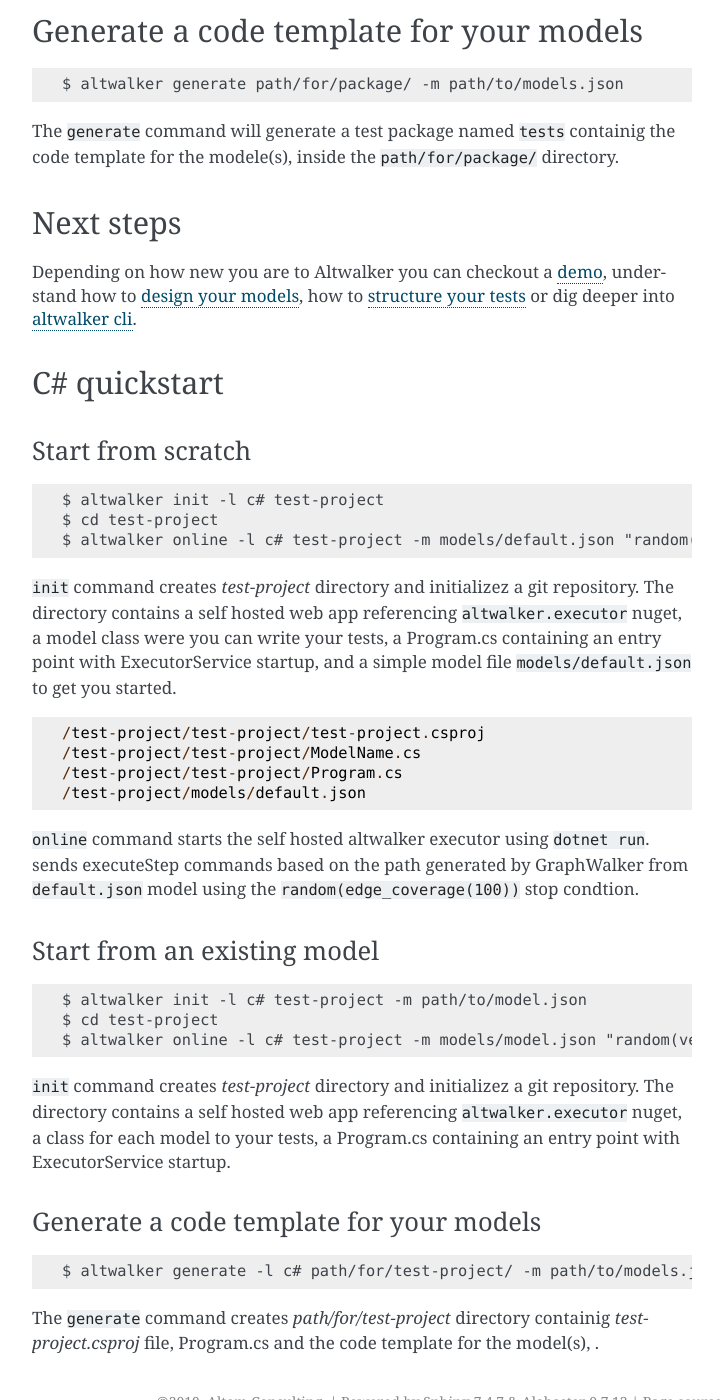
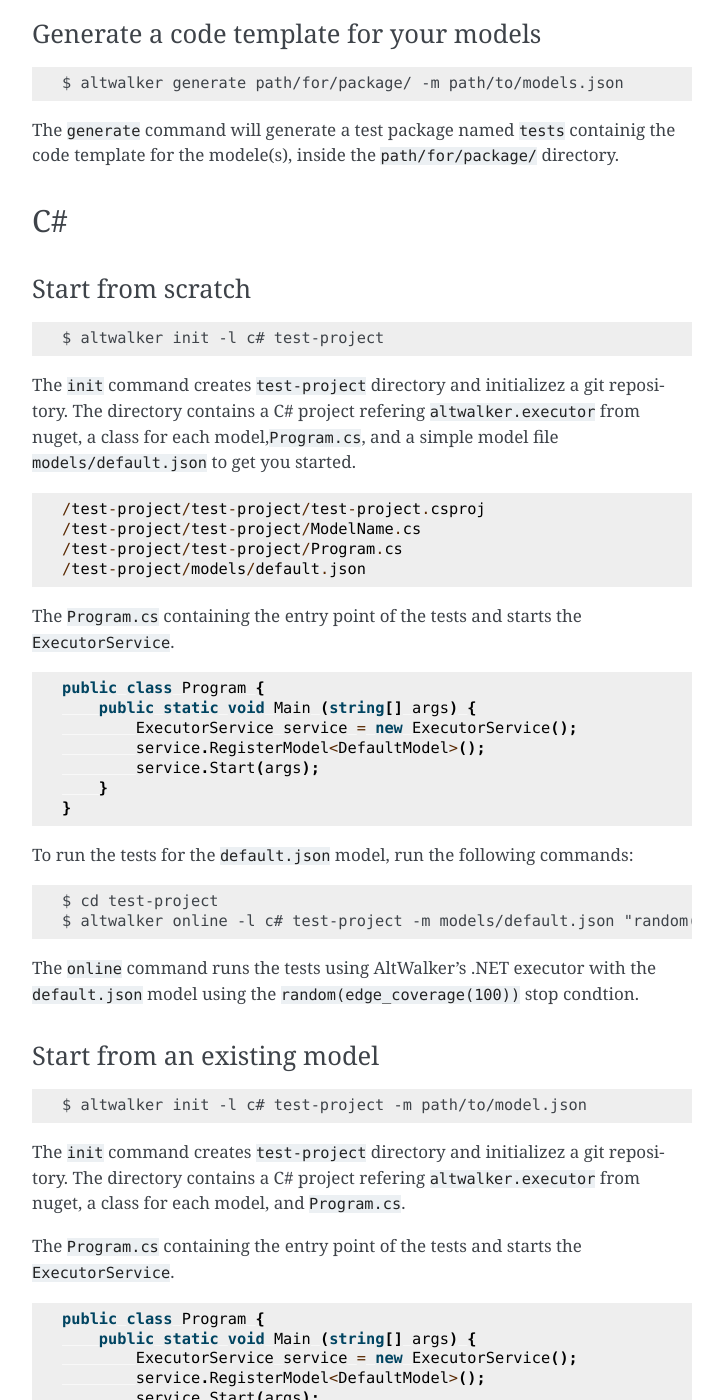
Before and after one commit to altwalker/altwalker, a Sphinx documentation site: the page built from docs/quickstart.md, in a window 1280 px wide and 1400 px high, scrolled down 969 px. Shown: the whole window, without its empty margins (388-1111 px from the left). Built offline with Sphinx 7.4.7, drawn with Linux system fonts in a browser that asks for light colours; pages that are not in the unit, such as notebooks, are missing from menus; some of the changed text lies outside the part shown.

Commit message:
Resolve "Add a default Executor"

````diff
--- a/docs/quickstart.md
+++ b/docs/quickstart.md
@@ -1,8 +1,10 @@
 # Quickstart
 
-In this quickstart you will learn how to create your tests project [from scratch](#start-from-scratch), [from an existing model](#start-from-an-existing-model) or to [generate a code template for your models](#generate-a-code-template-for-your-models) and run your tests with altwalker. To learn how to install altwalker follow our [installation guide](./installation.md).
+In this quickstart you will learn how to create your tests project from scratch, from an existing model or to generate a code template for your models and run your tests with AltWalker.
 
-## Start from scratch
+## Python
+
+### Start from scratch
 
 ```
 $ altwalker init test-project
@@ -17,9 +19,9 @@
 $ altwalker online tests -m models/default.json "random(edge_coverage(100))"
 ```
 
-The online command runs your tests inside `tests` package based on the path generated by GraphWalker from `default.json` model using the `random(edge_coverage(100))` stop condtion.
+The online command runs your tests inside `tests` with the `default.json` model using the `random(edge_coverage(100))` stop condtion.
 
-## Start from an existing model
+### Start from an existing model
 
 ```
 $ altwalker init test-project -m path/to/model.json
@@ -27,14 +29,14 @@
 
 The `init` command creates a tests directory with your model(s), generates the code template for the modele(s) and initializez a git repository.
 
-After you create a tests directory , you can run your tests:
+After you create a tests directory, you can run your tests:
 
 ```
 $ cd test-project
 $ altwalker online tests -m models/model.json "random(vertex_coverage(100))"
 ```
 
-## Generate a code template for your models
+### Generate a code template for your models
 
 ```
 $ altwalker generate path/for/package/ -m path/to/models.json
@@ -42,23 +44,15 @@
 
 The `generate` command will generate a test package named `tests` containig the code template for the modele(s), inside the `path/for/package/` directory.
 
-## Next steps
-
-Depending on how new you are to Altwalker you can checkout a [demo](./demo), understand how to [design your models](./modeling), how to [structure your tests](./tests-structure) or dig deeper into [altwalker cli](./cli).
-
-
-## C# quickstart
-
+## C#
 
 ### Start from scratch
 
 ```
 $ altwalker init -l c# test-project
-$ cd test-project
-$ altwalker online -l c# test-project -m models/default.json "random(edge_coverage(100))"
 ```
 
-`init` command creates _test-project_ directory and initializez a git repository. The directory contains a self hosted web app referencing `altwalker.executor` nuget, a model class were you can write your tests, a Program.cs containing an entry point with ExecutorService startup, and a simple model file `models/default.json` to get you started.
+The `init` command creates `test-project` directory and initializez a git repository. The directory contains a C# project refering `altwalker.executor` from nuget, a class for each model,`Program.cs`, and a simple model file `models/default.json` to get you started.
 
 ```
 /test-project/test-project/test-project.csproj
@@ -67,17 +61,53 @@
 /test-project/models/default.json
 ```
 
-`online` command starts the self hosted altwalker executor using `dotnet run`.  sends executeStep commands based on the path generated by GraphWalker from `default.json` model using the `random(edge_coverage(100))` stop condtion.
+The `Program.cs` containing the entry point of the tests and starts the `ExecutorService`.
+
+```c#
+public class Program {
+    public static void Main (string[] args) {
+        ExecutorService service = new ExecutorService();
+        service.RegisterModel<DefaultModel>();
+        service.Start(args);
+    }
+}
+```
+
+To run the tests for the `default.json` model, run the following commands:
+
+```
+$ cd test-project
+$ altwalker online -l c# test-project -m models/default.json "random(edge_coverage(100))"
+```
+
+The `online` command runs the tests using AltWalker's .NET executor with the `default.json` model using the `random(edge_coverage(100))` stop condtion.
 
 ### Start from an existing model
 
 ```
 $ altwalker init -l c# test-project -m path/to/model.json
+```
+
+The `init` command creates `test-project` directory and initializez a git repository. The directory contains a C# project refering `altwalker.executor` from nuget, a class for each model, and `Program.cs`.
+
+The `Program.cs` containing the entry point of the tests and starts the `ExecutorService`.
+
+```c#
+public class Program {
+    public static void Main (string[] args) {
+        ExecutorService service = new ExecutorService();
+        service.RegisterModel<DefaultModel>();
+        service.Start(args);
+    }
+}
+```
+
+After you create a tests directory, you can run your tests:
+
+```
 $ cd test-project
 $ altwalker online -l c# test-project -m models/model.json "random(vertex_coverage(100))"
 ```
-`init` command creates _test-project_ directory and initializez a git repository. The directory contains a self hosted web app referencing `altwalker.executor` nuget, a class for each model to your tests, a Program.cs containing an entry point with ExecutorService startup.
-
 
 ### Generate a code template for your models
 
@@ -85,4 +115,9 @@
 $ altwalker generate -l c# path/for/test-project/ -m path/to/models.json
 ```
 
-The `generate` command creates _path/for/test-project_ directory containig _test-project.csproj_ file, Program.cs and  the code template for the model(s), .
+The `generate` command creates `path/for/test-project` directory containig `test-project.csproj` file, `Program.cs` and the code template for the model(s).
+
+## Next Steps
+
+Depending on how new you are to Altwalker you can read about how to design your models on the [Modeling](./modeling) section, how to structure your tests on the
+[Test Structure](./tests-structure) section, checkout the [Demo](./demo), or dig deeper into the [Command Line Interface](./cli).
````
Also changed, not shown: CONTRIBUTING.md (+6 -8 lines), README.md (+1 -1 lines), docs/api.rst (+22 -34 lines), docs/installation.md (+1 -2 lines), docs/tests-structure.md (+4 -5 lines), 7 other files.
